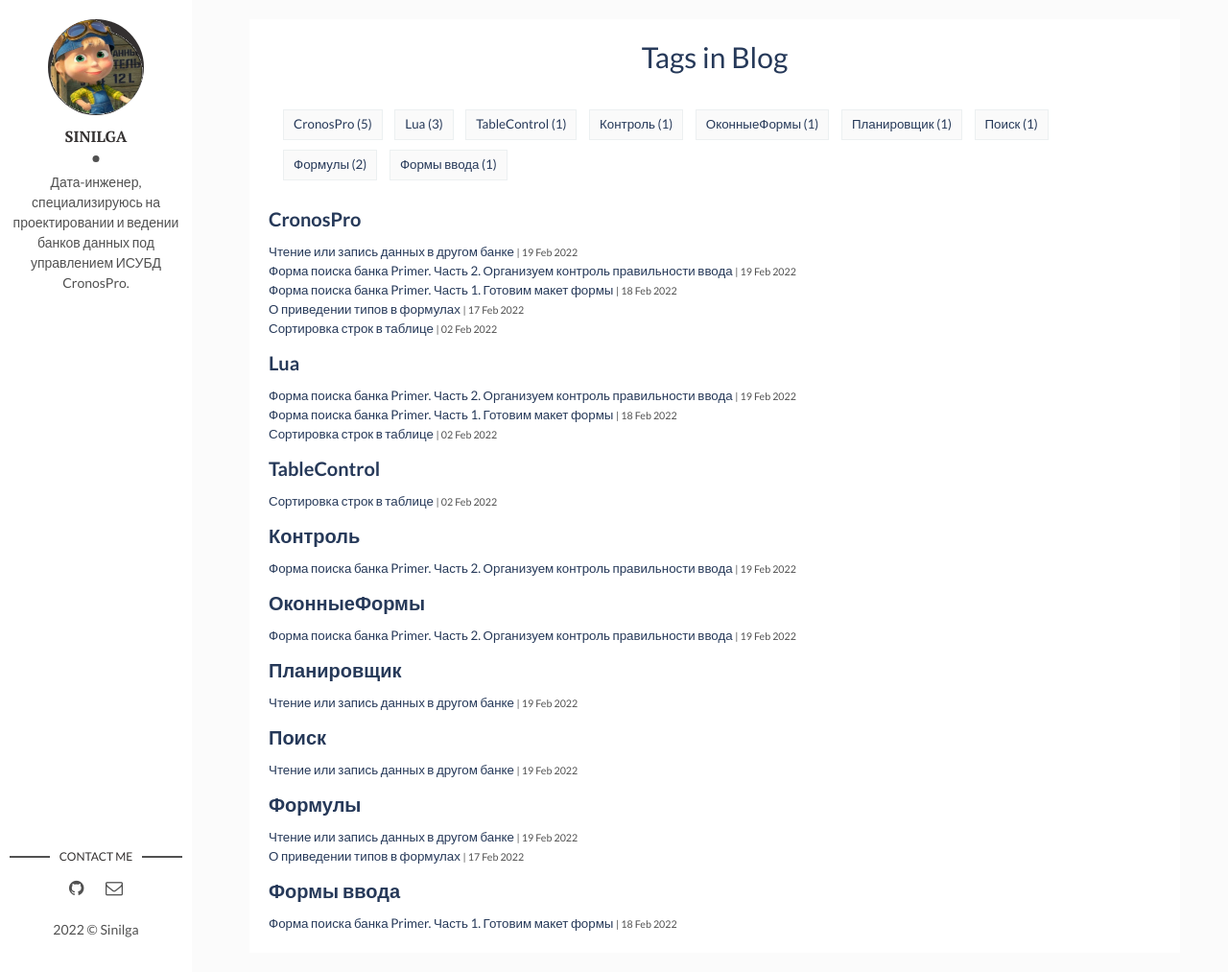
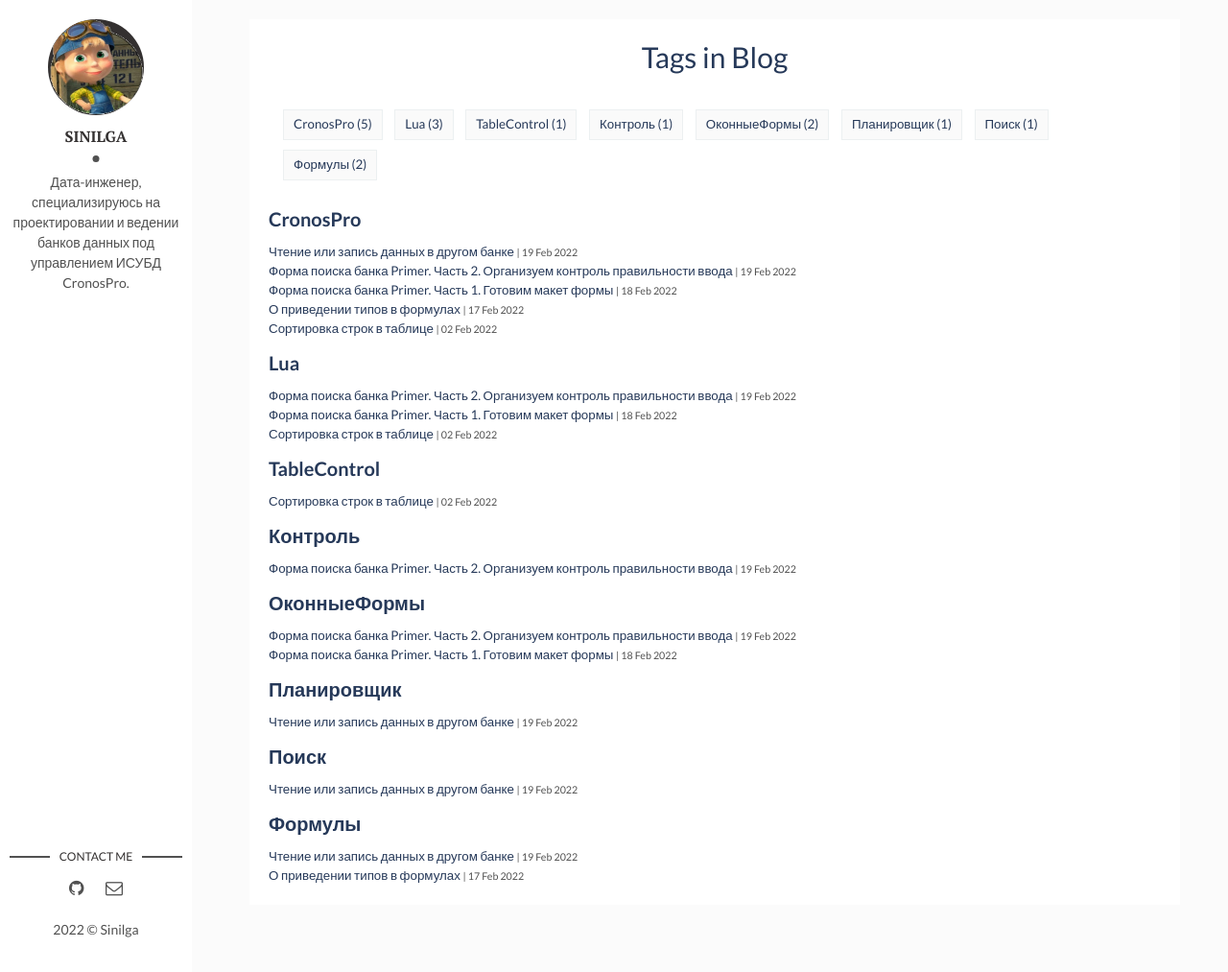
Before and after one commit to sinilga/cronospro, a Jekyll site: the page built from tags.html, in a window 1280 px wide and 1013 px high. Shown: the whole window at 96% size. Built offline with Jekyll 4.4.1, drawn with Linux system fonts in a browser that asks for light colours.

Commit message:
Update 2022-02-18-findform_1.md

```diff
--- a/_posts/2022-02-18-findform_1.md
+++ b/_posts/2022-02-18-findform_1.md
@@ -2,7 +2,7 @@
 layout: post
 title:  "Форма поиска банка Primer. Часть 1. Готовим макет формы"
 date:   2022-02-18
-tags: [ CronosPro, Lua, Формы ввода ]
+tags: [ CronosPro, Lua, ОконныеФормы ]
 ---
 
 Начинаем серию статей, в которой рассмотрим поэтапно создание в демо-банке
```
